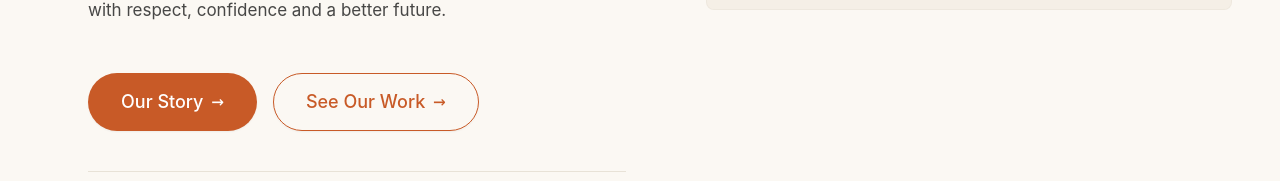
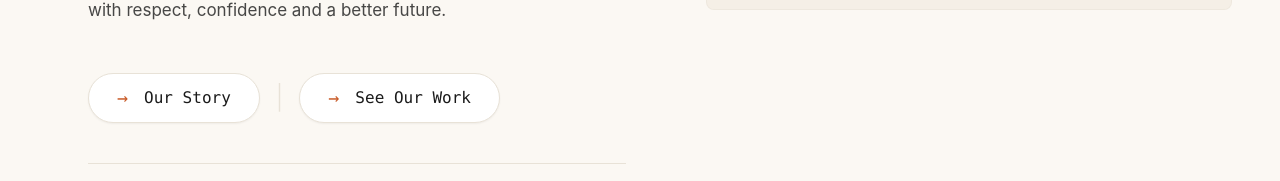
Before and after one commit to sikshasankalp/Sikshasankalp, a React (Vite) app in the folder frontend/: page / in a window 1280 px wide. Shown: the part 516-697 px from the top of the page. Built offline with nearby package versions, Linux system fonts and the light colour scheme; no server answers.

Commit message:
feat: apply Option C upfront action arrow to hero section buttons

```diff
--- a/frontend/src/components/buttons/Button.tsx
+++ b/frontend/src/components/buttons/Button.tsx
@@ -8,6 +8,8 @@ interface BaseButtonProps {
   variant?: ButtonVariant;
   size?: ButtonSize;
   arrow?: boolean;
+  arrowPosition?: 'start' | 'end';
+  arrowIcon?: string;
   className?: string;
   children: React.ReactNode;
 }
@@ -36,7 +38,7 @@ const variantStyles: Record<ButtonVariant, string> = {
   outline: 'bg-transparent text-brand-primary border-brand-primary hover:bg-brand-primary hover:text-white hover:border-transparent hover:shadow-md',
   'outline-inverse': 'bg-transparent text-white border-white/80 hover:bg-white hover:text-brand-primary hover:border-white hover:shadow-md',
   ghost: 'bg-transparent text-content-secondary border-transparent hover:bg-surface-muted hover:text-content-primary',
-  interactive: 'bg-brand-primary text-white hover:bg-brand-primary-hover border-transparent hover:shadow-md',
+  interactive: 'bg-surface text-content-primary border-border hover:bg-brand-primary hover:text-white hover:border-brand-primary hover:shadow-md font-mono text-sm sm:text-base font-bold min-w-[140px] sm:min-w-[160px] gap-2',
 };
 
 const sizeStyles: Record<ButtonSize, string> = {
@@ -49,25 +51,39 @@ export function Button({
   variant = 'primary',
   size = 'md',
   arrow = false,
+  arrowPosition,
+  arrowIcon = '→',
   className = '',
   children,
   ...props
 }: ButtonProps) {
   const isInteractive = variant === 'interactive';
   const showArrow = arrow || isInteractive;
+  const isUpfront = arrowPosition === 'start' || (isInteractive && arrowPosition !== 'end');
   const baseStyles = 'inline-flex items-center justify-center border font-medium rounded-full shadow-sm transition-all duration-200 group/btn focus:outline-none focus-visible:ring-2 focus-visible:ring-brand-primary focus-visible:ring-offset-2 disabled:opacity-50 disabled:cursor-not-allowed disabled:pointer-events-none cursor-pointer';
   const combinedClassName = `${baseStyles} ${variantStyles[variant]} ${sizeStyles[size]} ${className}`;
 
-  const renderContent = () => (
-    <>
-      <span>{children}</span>
-      {showArrow && (
-        <span className="inline-block transition-transform duration-200 group-hover/btn:translate-x-1.5 ml-2 font-mono text-[1.15em] leading-none">
-          →
-        </span>
-      )}
-    </>
-  );
+  const renderContent = () => {
+    const arrowElem = showArrow && (
+      <span
+        className={`inline-block font-mono text-[1.15em] leading-none transition-all duration-200 ${
+          isInteractive
+            ? 'text-brand-primary group-hover/btn:text-white group-hover/btn:translate-x-1 shrink-0'
+            : 'group-hover/btn:translate-x-1.5'
+        } ${isUpfront ? 'mr-2' : 'ml-2'}`}
+      >
+        {arrowIcon}
+      </span>
+    );
+
+    return (
+      <>
+        {isUpfront && arrowElem}
+        <span>{children}</span>
+        {!isUpfront && arrowElem}
+      </>
+    );
+  };
 
   const handleHashClick = (e: React.MouseEvent<HTMLAnchorElement>, hash: string) => {
     e.preventDefault();
--- a/frontend/src/components/sections/home/HeroSection.tsx
+++ b/frontend/src/components/sections/home/HeroSection.tsx
@@ -39,10 +39,11 @@ export function HeroSection() {
                                       </p>
 
             <div className="flex flex-wrap items-center gap-4">
-              <Button to="/our-story" variant="accent" size="lg" arrow>
+              <Button to="/our-story" variant="interactive">
                 {t('home.heroSection.btn1')}
               </Button>
-              <Button to="/programs" variant="outline" size="lg" arrow>
+              <span className="hidden sm:inline-block text-border text-2xl font-light select-none">|</span>
+              <Button to="/programs" variant="interactive">
                 {t('home.heroSection.btn2')}
               </Button>
             </div>
```
